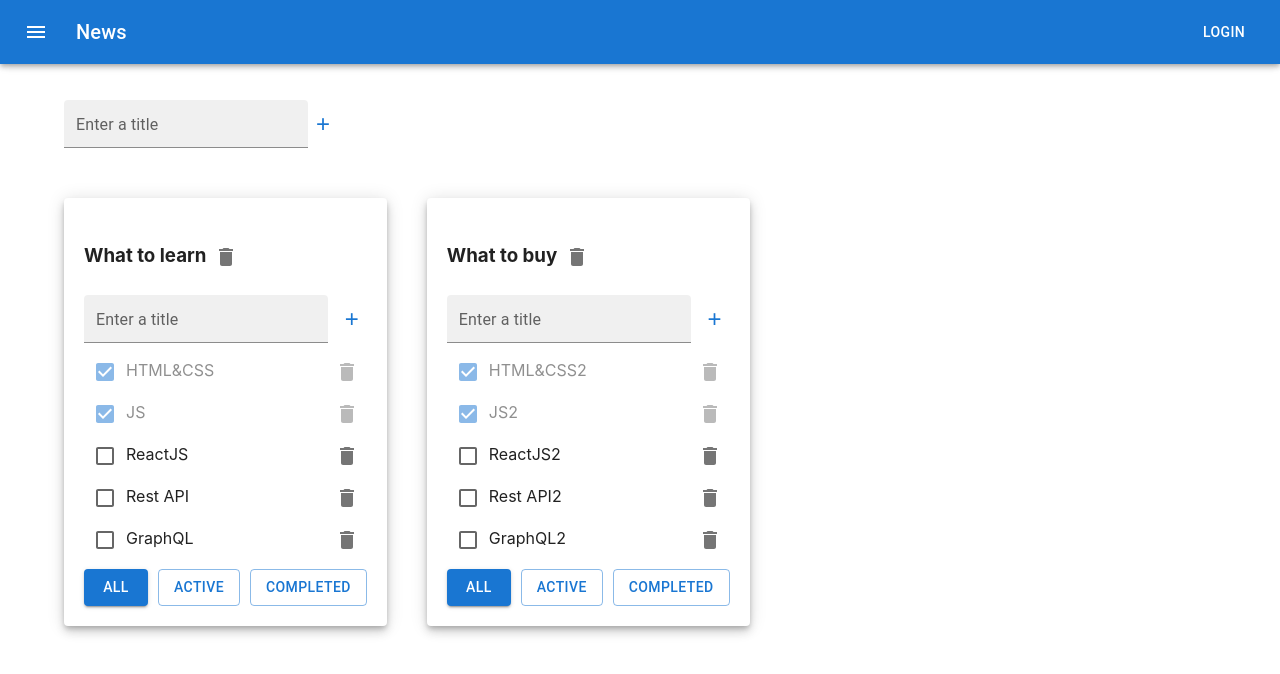
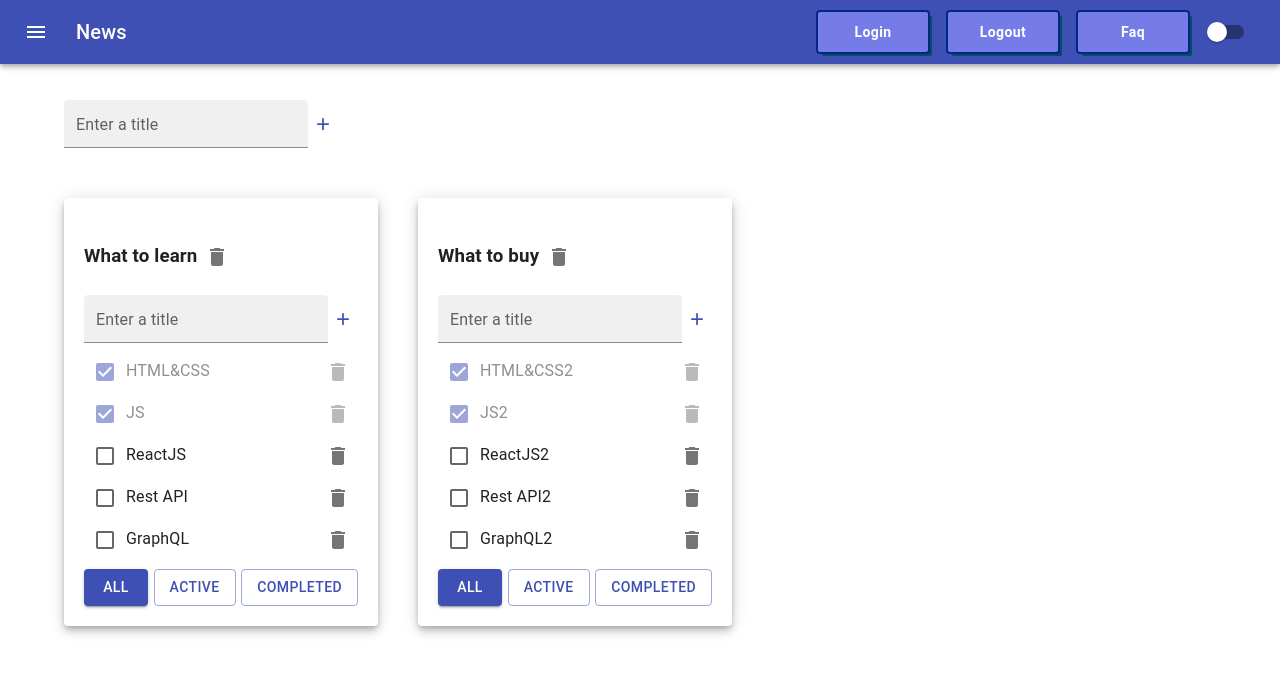
Before and after one commit to artembushmelev/todoReact, a React (Create React App) app: page / in a window 1280 px wide. Shown: the top 674 px of the page. Built offline with nearby package versions, Linux system fonts and the light colour scheme.

Commit message:
headerApp

```diff
--- a/src/AddItemForm.tsx
+++ b/src/AddItemForm.tsx
@@ -4,6 +4,7 @@ import TextField from "@mui/material/TextField";
 import React, { ChangeEvent, useState, KeyboardEvent } from "react";
 import AddCircleOutlinedIcon from "@mui/icons-material/AddCircleOutlined";
 import Box from "@mui/material/Box";
+import { filterButtonsContainerSx } from "./Todolist.styles";
 
 type AddItemFormPropsType = {
   addItem: (title: string) => void;
@@ -42,7 +43,7 @@ export const AddItemForm = (props: AddItemFormPropsType) => {
   };
 
   return (
-    <Box sx={{ display: "flex", justifyContent: "space-between" }}>
+    <Box sx={filterButtonsContainerSx}>
       <TextField
         id="filled-basic"
         label="Enter a title"
--- a/src/App.tsx
+++ b/src/App.tsx
@@ -14,6 +14,11 @@ import MenuIcon from "@mui/icons-material/Menu";
 import Container from "@mui/material/Container";
 import Grid from "@mui/material/Grid";
 import Paper from "@mui/material/Paper";
+import { MenuButton } from "./MenuButton";
+import { createTheme } from "@mui/material/styles";
+import { ThemeProvider } from "@emotion/react";
+import { CssBaseline, Switch } from "@mui/material";
+import { AppBarHeader } from "./AppBar";
 
 export type TodolistsType = {
   id: string;
@@ -21,6 +26,8 @@ export type TodolistsType = {
   filter: FilterValuesType;
 };
 export type FilterValuesType = "all" | "active" | "completed";
+
+type ThemeMode = "dark" | "light";
 
 function App() {
   // let [tasks, setTasks] = useState([
@@ -126,27 +133,29 @@ function App() {
       todolists.map((el) => (el.id === todolistId ? { ...el, title } : el))
     );
   };
+  const [themeMode, setThemeMode] = useState<ThemeMode>("light");
+  const changeModeHandler = () => {
+    setThemeMode(themeMode === "light" ? "dark" : "light");
+  };
+
+  const theme = createTheme({
+    palette: {
+      mode: themeMode === "light" ? "light" : "dark",
+      primary: {
+        light: "#757ce8",
+        main: "#3f50b5",
+        dark: "#002884",
+        contrastText: "#fff",
+      },
+    },
+  });
 
   return (
     <div className="App">
+      <ThemeProvider theme={theme}>
+        <CssBaseline />
         <Box sx={{ flexGrow: 1, marginBottom: "100px" }}>
-        <AppBar position="fixed">
-          <Toolbar>
-            <IconButton
-              size="large"
-              edge="start"
-              color="inherit"
-              aria-label="menu"
-              sx={{ mr: 2 }}
-            >
-              <MenuIcon />
-            </IconButton>
-            <Typography variant="h6" component="div" sx={{ flexGrow: 1 }}>
-              News
-            </Typography>
-            <Button color="inherit">Login</Button>
-          </Toolbar>
-        </AppBar>
+          <AppBarHeader changeModeHandler={changeModeHandler} />
         </Box>
         <Container fixed>
           <Grid container sx={{ marginBottom: "50px" }}>
@@ -190,6 +199,7 @@ function App() {
             })}
           </Grid>
         </Container>
+      </ThemeProvider>
     </div>
   );
 }
--- /dev/null
+++ b/src/AppBar.tsx
@@ -0,0 +1,36 @@
+import AppBar from "@mui/material/AppBar";
+import Toolbar from "@mui/material/Toolbar";
+import { MenuButton } from "./MenuButton";
+import Switch from "@mui/material/Switch";
+import IconButton from "@mui/material/IconButton";
+import Typography from "@mui/material/Typography";
+import MenuIcon from "@mui/icons-material/Menu";
+
+type AppBarHeaderPropsType = {
+  changeModeHandler: () => void;
+};
+
+export const AppBarHeader = (props: AppBarHeaderPropsType) => {
+  return (
+    <AppBar position="fixed">
+      <Toolbar>
+        <IconButton
+          size="large"
+          edge="start"
+          color="inherit"
+          aria-label="menu"
+          sx={{ mr: 2 }}
+        >
+          <MenuIcon />
+        </IconButton>
+        <Typography variant="h6" component="div" sx={{ flexGrow: 1 }}>
+          News
+        </Typography>
+        <MenuButton color="inherit">Login</MenuButton>
+        <MenuButton color="inherit">Logout</MenuButton>
+        <MenuButton color="inherit">Faq</MenuButton>
+        <Switch color={"default"} onChange={props.changeModeHandler} />
+      </Toolbar>
+    </AppBar>
+  );
+};
--- /dev/null
+++ b/src/MenuButton.tsx
@@ -0,0 +1,20 @@
+import { styled } from "@mui/material/styles";
+import Button from "@mui/material/Button";
+
+type MenuButtonProps = {
+  background?: string;
+};
+
+export const MenuButton = styled(Button)<MenuButtonProps>(
+  ({ background, theme }) => ({
+    minWidth: "110px",
+    fontWeight: "bold",
+    boxShadow: `0 0 0 2px ${theme.palette.primary.dark}, 4px 4px 0 0 #054B62`,
+    borderRadius: "2px",
+    textTransform: "capitalize",
+    margin: "0 10px",
+    padding: "8px 24px",
+    color: theme.palette.primary.contrastText,
+    background: background || theme.palette.primary.light,
+  })
+);
--- a/src/TodoList.tsx
+++ b/src/TodoList.tsx
@@ -9,6 +9,7 @@ import Checkbox from "@mui/material/Checkbox";
 import List from "@mui/material/List";
 import ListItem from "@mui/material/ListItem";
 import Box from "@mui/material/Box";
+import { filterButtonsContainerSx, getListItemSx } from "./Todolist.styles";
 
 type TaskType = {
   id: string;
@@ -82,11 +83,7 @@ export function Todolist(props: PropsType) {
           };
 
           return (
-            <ListItem
-              key={t.id}
-              className={t.isDone ? "is-done" : ""}
-              sx={{ p: "0px", justifyContent: "space-between" }}
-            >
+            <ListItem key={t.id} sx={getListItemSx(t.isDone)}>
               <div>
                 <Checkbox onChange={onChangeHandler} checked={t.isDone} />
                 <EditableSpan
@@ -101,7 +98,7 @@ export function Todolist(props: PropsType) {
           );
         })}
       </List>
-      <Box sx={{ display: "flex", gap: "10px" }}>
+      <Box sx={filterButtonsContainerSx}>
         <Button
           onClick={onAllClickHandler}
           variant={props.filter === "all" ? "contained" : "outlined"}
--- /dev/null
+++ b/src/Todolist.styles.ts
@@ -0,0 +1,12 @@
+import { SxProps } from "@mui/material";
+
+export const filterButtonsContainerSx: SxProps = {
+  display: "flex",
+  justifyContent: "space-between",
+};
+
+export const getListItemSx = (isDone: boolean): SxProps => ({
+  p: "0px",
+  justifyContent: "space-between",
+  opacity: isDone ? "0.5" : "1",
+});
```
Lines whose indentation alone changed are shown as unchanged.
